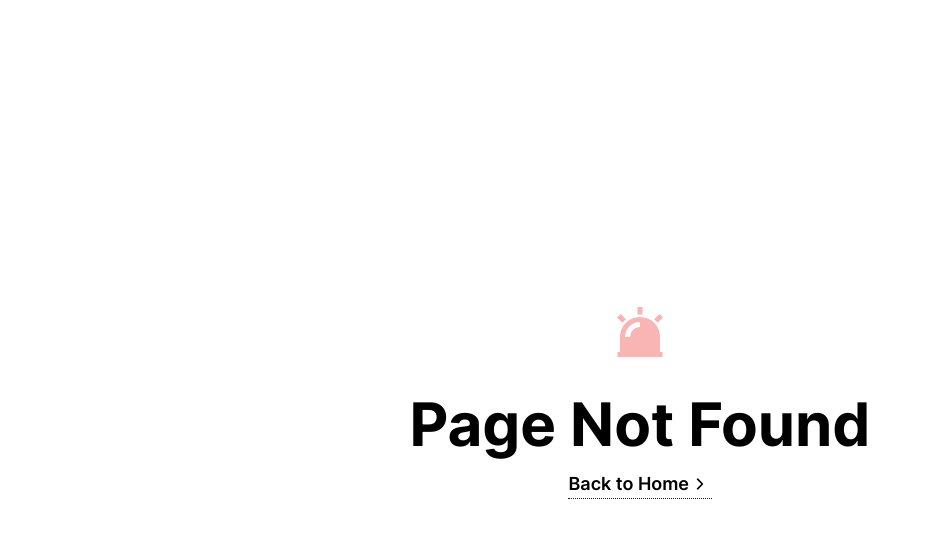
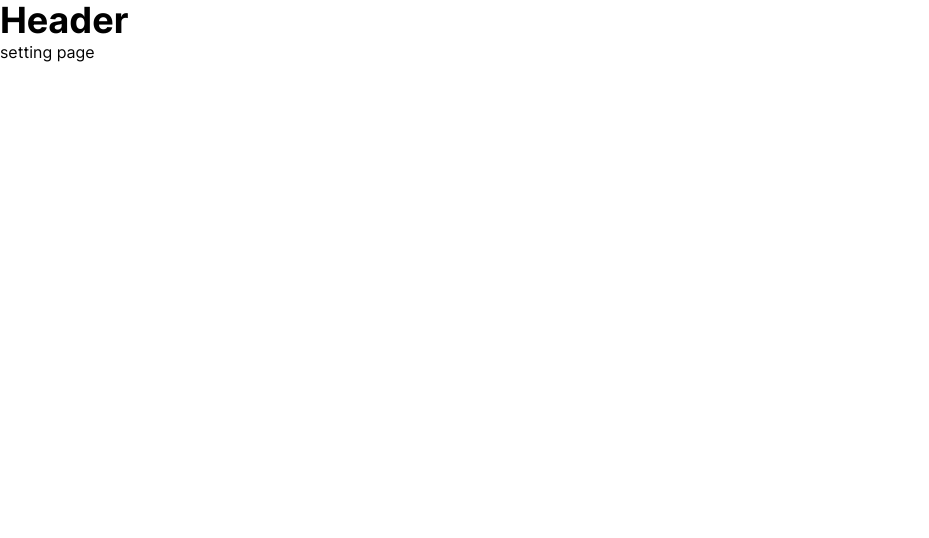
Before and after one commit to evergreenx/Food-POS, a Next.js app: page /setting in a window 1280 px wide. Before the commit this address had no page. Shown: the top 538 px of the page, without its empty margins (0-929 px from the left). Built offline with nearby package versions, Linux system fonts and the light colour scheme.

Commit message:
adding sidebar

```diff
--- a/src/pages/_app.tsx
+++ b/src/pages/_app.tsx
@@ -9,6 +9,9 @@ import Layout from '@/components/layout/Layout';
 function MyApp({ Component, pageProps }: AppProps) {
   return (
     <Layout>
+      <h1>
+        Header
+      </h1>
       <Component {...pageProps} />
     </Layout>
   );
--- /dev/null
+++ b/src/pages/setting.tsx
@@ -0,0 +1,11 @@
+import React from 'react'
+
+export default function setting() {
+  return (
+    <div>
+
+
+      setting page
+    </div>
+  )
+}
```
Also changed, not shown: src/components/sidebar/index.tsx (added).
